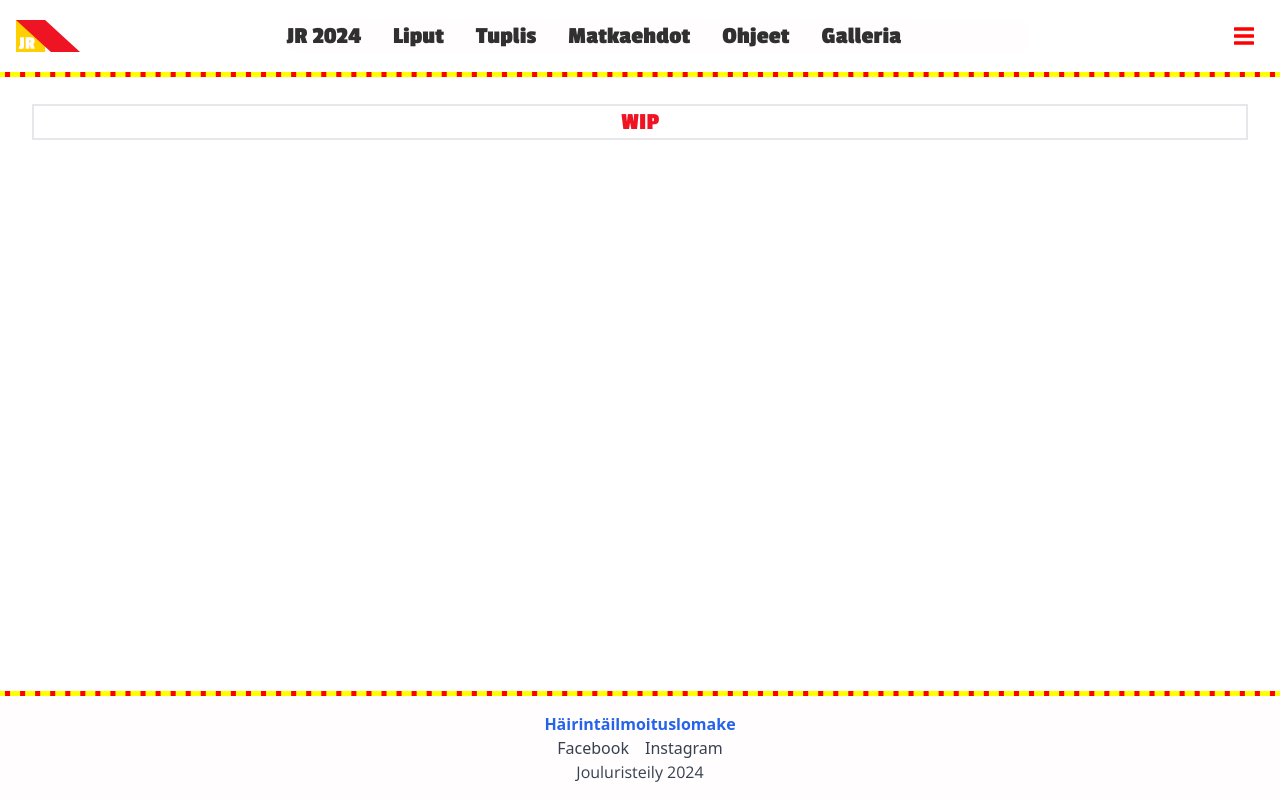
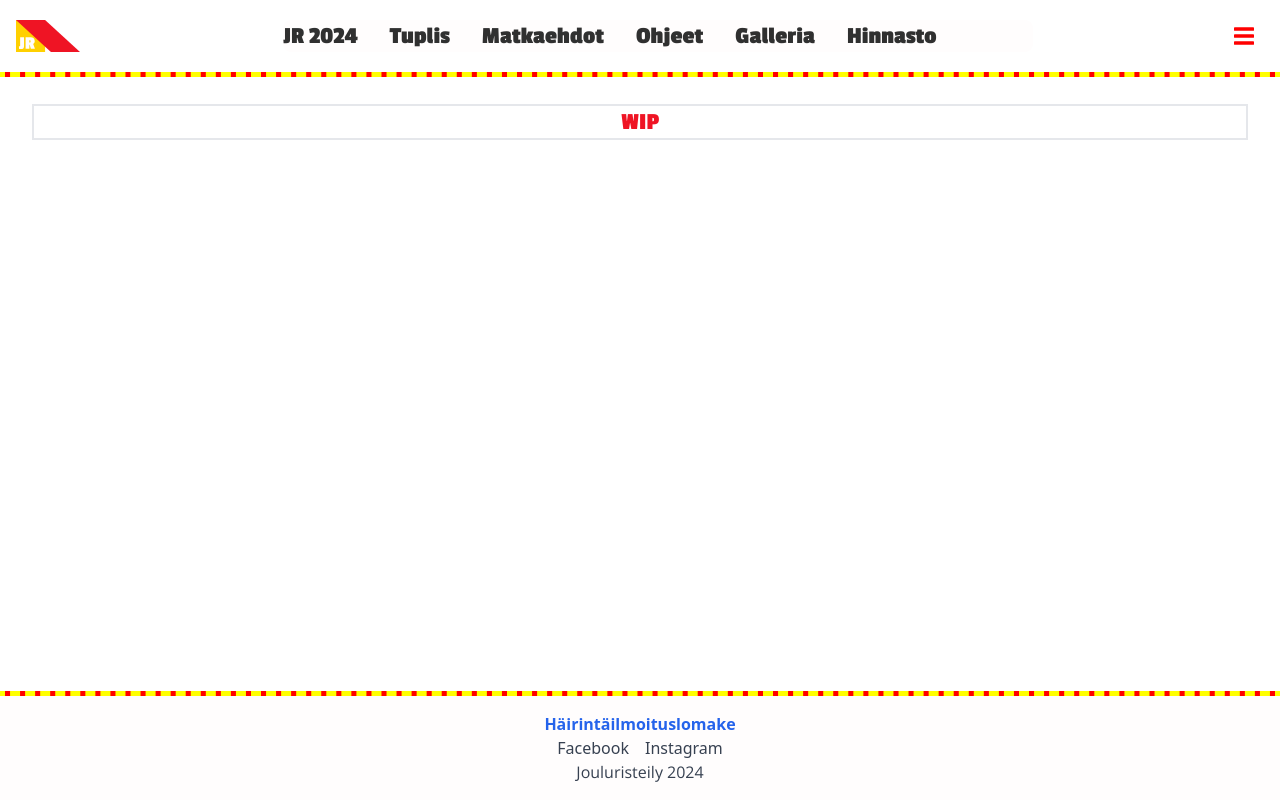
Before and after one commit to jouluristeily/jouluristeily, a Next.js app: page /events in a window 1280 px wide. Built offline with nearby package versions, Linux system fonts and the light colour scheme; a web font is replaced by a local one.

Commit message:
remove liput from nav

```diff
--- a/src/app/ResponsiveNav.tsx
+++ b/src/app/ResponsiveNav.tsx
@@ -12,7 +12,7 @@ const ResponsiveNav = () => {
 
   const navItems = [
     { href: '/', label: 'JR 2024' },
-    { href: 'https://kide.app/events/141ca3fa-b0cf-43ad-bc41-54ef889558c1', label: 'Liput' },
+    /*  { href: 'https://kide.app/events/141ca3fa-b0cf-43ad-bc41-54ef889558c1', label: 'Liput' }, */
     { href: '/tuplis', label: 'Tuplis' },
     { href: '/terms', label: 'Matkaehdot' },
     { href: '/guide', label: 'Ohjeet' },
```
